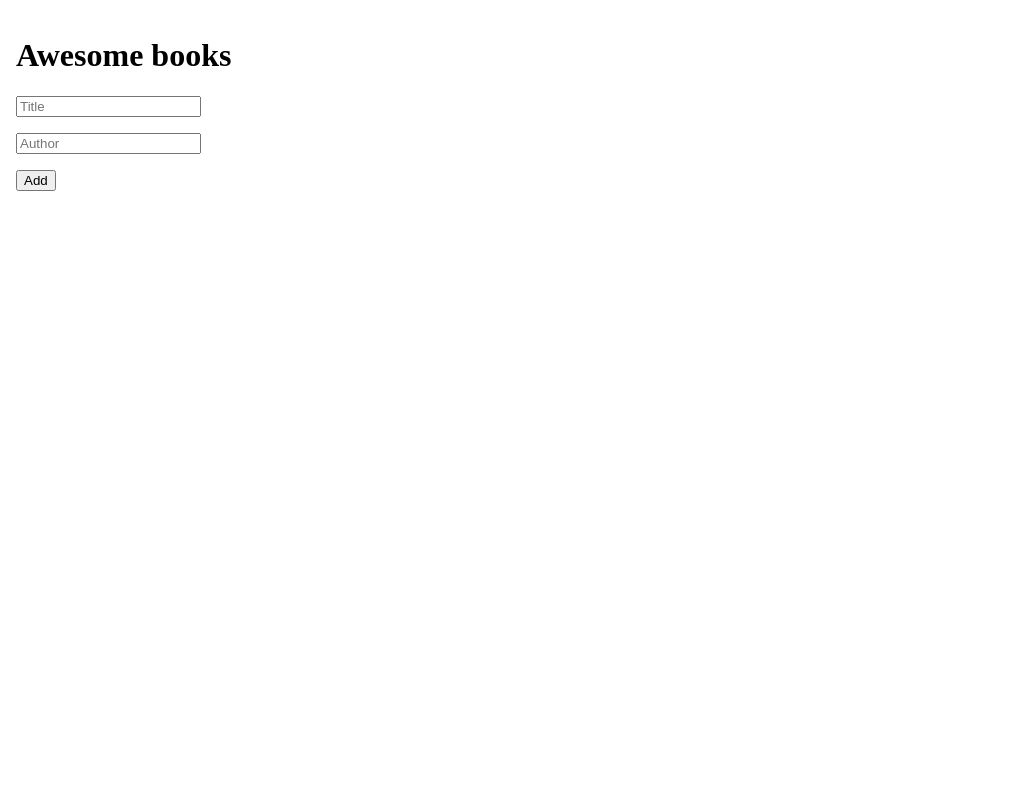
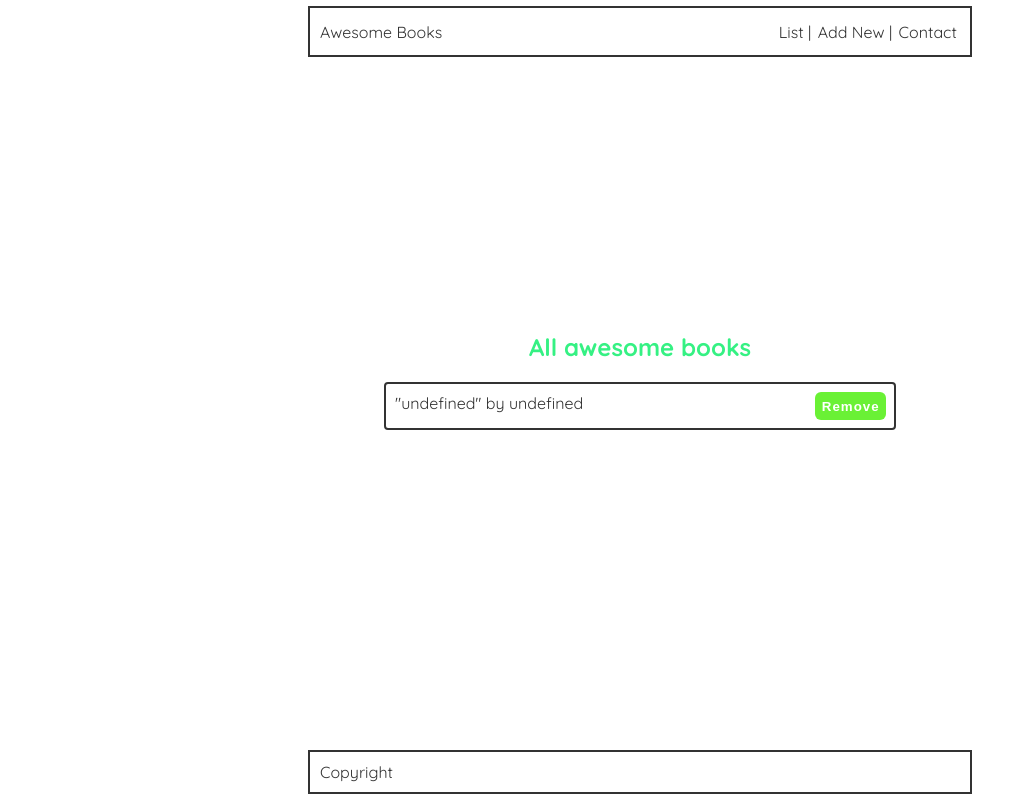
Before and after one commit to ameerhamzakhalid/awesome-books, a plain HTML site: page index.html in a window 1280 px wide. Shown: the whole page, without its empty margins (0-1019 px from the left). Drawn offline with Linux system fonts and the light colour scheme.

Commit message:
Added navigation
We Added navigation and footer elements
We Added styles to navigation and footer
We Added navigation functionality
We Added style to footer
We Added colour effect  in app

```diff
--- a/index.html
+++ b/index.html
@@ -5,13 +5,30 @@
     <meta charset="UTF-8">
     <meta http-equiv="X-UA-Compatible" content="IE=edge">
     <meta name="viewport" content="width=device-width, initial-scale=1.0">
+    <title>Awesome Books</title>
     <link rel="stylesheet" href="style.css">
-    <title>Awesome Books</title>
 </head>
 
 <body>
-    <h1>Awesome books</h1>
-    <div class="list-books"></div>
+    <nav>
+        <div class="nav-title">
+            Awesome Books
+        </div>
+        <div class="nav-list">
+            <ul class="nav-ul">
+                <li class="list-item">List |</li>
+                <li class="list-item">Add New |</li>
+                <li class="list-item">Contact</li>
+            </ul>
+        </div>
+    </nav>
+    <div class="all-books">
+        <h2 class="title-list-books">All awesome books</h2>
+        <div class="list-books">
+        </div>
+    </div>
+    <div class="add-book hidden">
+        <h2 class="title-form-add">Add a new book</h2>
         <form class="form-input">
             <ul>
                 <li>
@@ -25,6 +42,20 @@
                 </li>
             </ul>
         </form>
+    </div>
+    <div class="contact hidden">
+        <h2 class="title-contact">Contact Information</h2>
+        <p>Do you have any questions or you just want to say "Hello"?</p>
+        <p>You can reach out to us!</p>
+        <div class="contact-details">
+            <span class="contact-list">* Our email: mail@mail.com</span>
+            <span class="contact-list">* Our phone number: 1234567</span>
+            <span class="contact-list">* Our address: Streetname 123 City, Country</span>
+        </div>
+    </div>
+    <footer>
+        <span>Copyright</span>
+    </footer>
     <script src='index.js'></script>
 </body>
 
--- a/style.css
+++ b/style.css
@@ -1,6 +1,18 @@
+@import url('https://fonts.googleapis.com/css2?family=Quicksand:wght@300;400;500;600;700&display=swap');
+
+html,
 body {
-  padding: 1em;
+  display: flex;
+  flex-direction: column;
+  justify-content: space-between;
+  align-items: center;
+  height: 100vh;
+  width: 100%;
+  padding: 0.2rem;
   margin: 0;
+  font-family: 'Quicksand', 'Courier New', Courier, monospace;
+  box-sizing: border-box;
+  color: #333;
 }
 
 ul {
@@ -8,7 +20,139 @@
   padding: 0;
 }
 
+nav {
+  display: flex;
+  justify-content: space-between;
+  align-items: center;
+  border: 2px #333 solid;
+  padding: 10px;
+  max-width: 40rem;
+  margin: 0 auto;
+  width: 90%;
+}
+
+.nav-ul {
+  display: flex;
+  padding: 0;
+  margin: 0;
+}
+
+.list-item {
+  padding: 0.2rem;
+  margin: 0;
+  cursor: pointer;
+}
+
+.list-item:hover {
+  color: #6735f1;
+}
+
 li {
+  display: flex;
+  justify-content: flex-end;
   margin: 0;
   margin-bottom: 1rem;
 }
+
+.contact-details {
+  list-style: circle;
+  margin-top: 2rem;
+}
+
+span {
+  display: block;
+}
+
+button {
+  background: #6af135;
+  color: rgb(255, 255, 255);
+  font-weight: bold;
+  letter-spacing: 1px;
+  padding: 0.4rem;
+  border: 0;
+  border-radius: 6px;
+  cursor: pointer;
+}
+
+input {
+  padding: 0.3rem;
+  width: 100%;
+  border: 0.125rem rgb(51, 51, 51) solid;
+  border-radius: 0.25rem;
+}
+
+table {
+  border-collapse: collapse;
+  width: 100%;
+}
+
+tr:nth-child(even) {
+  background-color: rgb(211, 211, 211);
+}
+
+.all-books,
+.add-book {
+  display: block;
+  width: 90%;
+  max-width: 32rem;
+}
+
+.list-books {
+  border: 0.125rem solid rgb(51, 51, 51);
+  border-radius: 0.25rem;
+  max-width: 32rem;
+  margin: 0 auto;
+  margin-bottom: 4rem;
+}
+
+.book-container {
+  display: flex;
+  justify-content: space-between;
+  padding: 0.5rem;
+}
+
+.title-list-books,
+.title-form-add,
+.title-contact {
+  text-align: center;
+  color: #35f183;
+}
+
+.form-input {
+  margin: 0 auto;
+  max-width: 26rem;
+  box-sizing: border-box;
+}
+
+.contact {
+  display: flex;
+  flex-direction: column;
+  justify-content: center;
+  align-items: center;
+  margin: 0 auto;
+  max-width: 32rem;
+}
+
+.contact > p {
+  padding: 0;
+  margin: 0;
+  align-self: flex-start;
+}
+
+.title-contact {
+  margin-bottom: 3rem;
+}
+
+footer {
+  display: flex;
+  align-self: flex-end;
+  border: 2px rgb(51, 51, 51) solid;
+  padding: 10px;
+  max-width: 40rem;
+  margin: 0 auto;
+  width: 90%;
+}
+
+.hidden {
+  display: none;
+}
```
Lines whose indentation alone changed are shown as unchanged.
